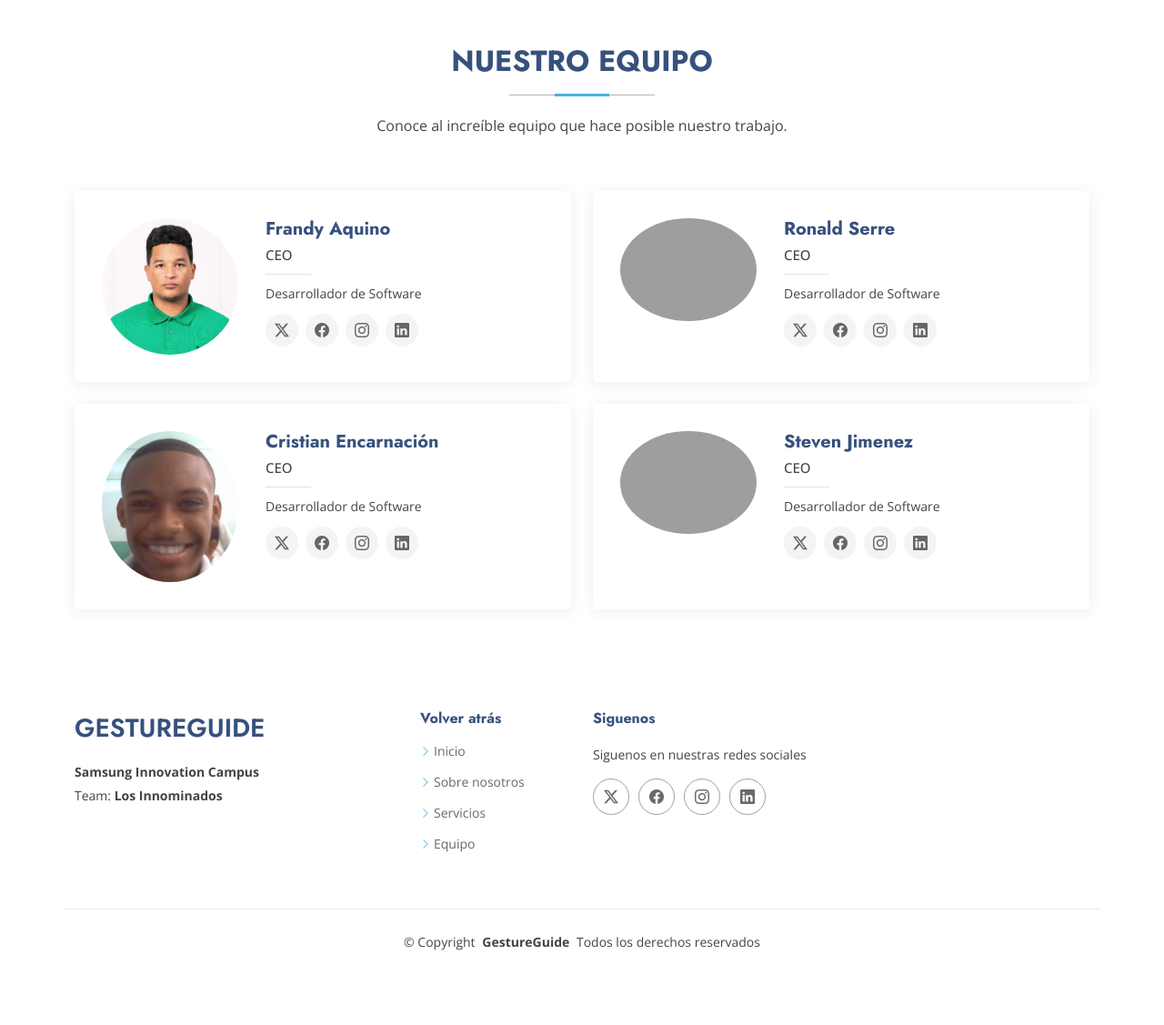
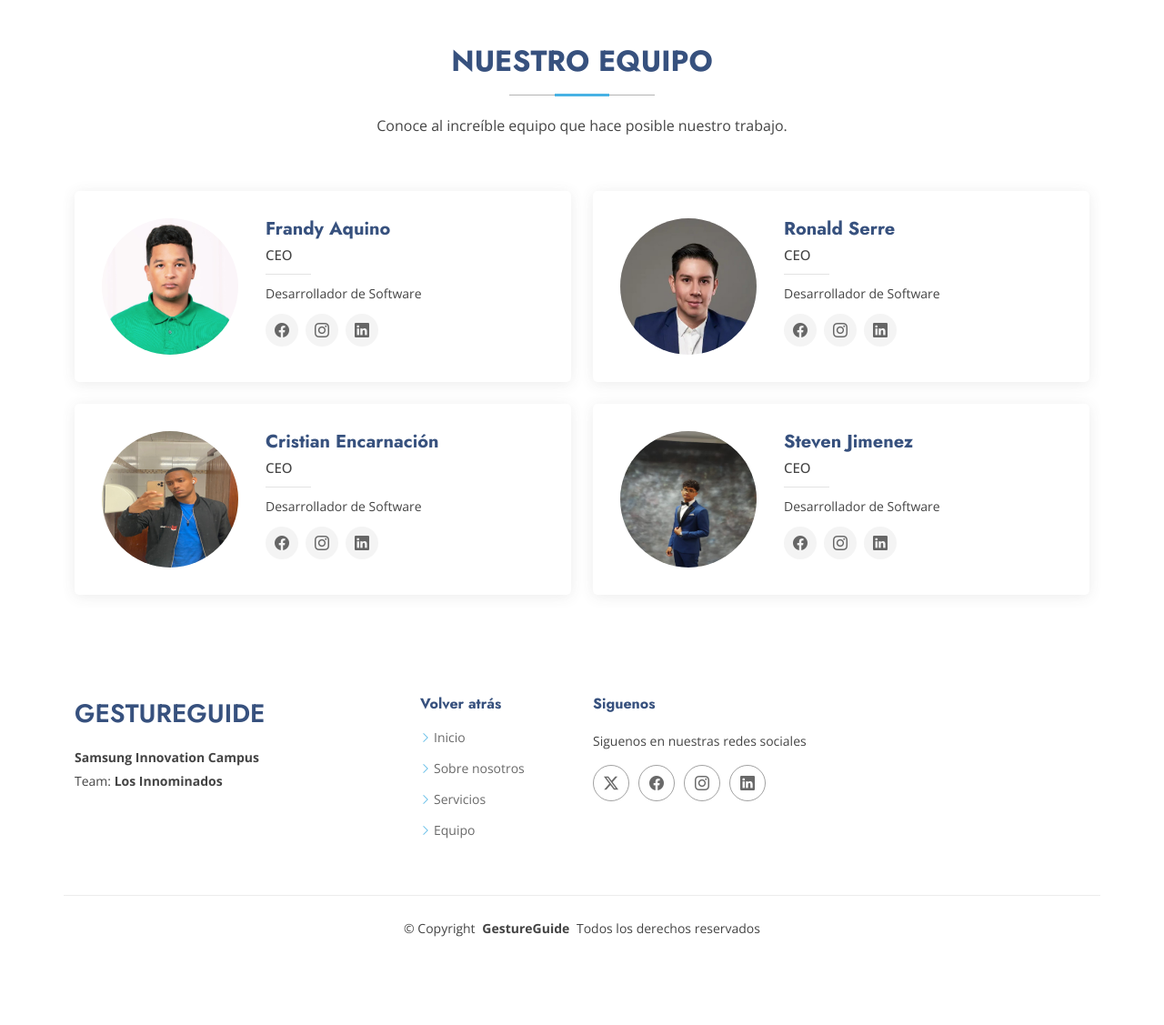
Before and after one commit to Innominados/LenguajeSenas_Web, a Flask app: page / in a window 1280 px wide. Shown: the part 3429-4556 px from the top of the page at 91% size. After the commit the page ends 4459 px from the top, so only its background shows below. Run offline with Flask 2, Linux system fonts and the light colour scheme; some libraries are stand-ins or nearby versions; grey boxes are pictures that could not be loaded.

Commit message:
arreglo de imagenes

```diff
--- a/templates/index.html
+++ b/templates/index.html
@@ -420,7 +420,6 @@
                 <span>CEO</span>
                 <p>Desarrollador de Software</p>
                 <div class="social">
-                  <a href=""><i class="bi bi-twitter-x"></i></a>
                   <a href=""><i class="bi bi-facebook"></i></a>
                   <a href=""><i class="bi bi-instagram"></i></a>
                   <a href=""> <i class="bi bi-linkedin"></i> </a>
@@ -431,13 +430,12 @@
 
           <div class="col-lg-6" data-aos="fade-up" data-aos-delay="200">
             <div class="team-member d-flex align-items-start">
-              <div class="pic"><img src="https://www.prescriptum.com.br/wp-content/uploads/2015/12/placeholder-usuario-500x500.jpg" class="img-fluid" alt=""></div>
+              <div class="pic"><img src="../static/assets/img/team/ronald.jpeg" class="" width="150px" height="150px" alt=""></div>
               <div class="member-info">
                 <h4>Ronald Serre</h4>
                 <span>CEO</span>
                 <p>Desarrollador de Software</p>
                 <div class="social">
-                  <a href=""><i class="bi bi-twitter-x"></i></a>
                   <a href=""><i class="bi bi-facebook"></i></a>
                   <a href=""><i class="bi bi-instagram"></i></a>
                   <a href=""> <i class="bi bi-linkedin"></i> </a>
@@ -448,13 +446,12 @@
 
           <div class="col-lg-6" data-aos="fade-up" data-aos-delay="300">
             <div class="team-member d-flex align-items-start">
-              <div class="pic"><img src="../static/assets/img/team/cristian.jpeg" class="img-fluid" alt=""></div>
+              <div class="pic"><img src="../static/assets/img/team/cristian3.jpeg" class="" width="150px" height="150px" alt=""></div>
               <div class="member-info">
                 <h4>Cristian Encarnación</h4>
                 <span>CEO</span>
                 <p>Desarrollador de Software</p>
                 <div class="social">
-                  <a href=""><i class="bi bi-twitter-x"></i></a>
                   <a href=""><i class="bi bi-facebook"></i></a>
                   <a href=""><i class="bi bi-instagram"></i></a>
                   <a href=""> <i class="bi bi-linkedin"></i> </a>
@@ -465,13 +462,12 @@
 
           <div class="col-lg-6" data-aos="fade-up" data-aos-delay="400">
             <div class="team-member d-flex align-items-start">
-              <div class="pic"><img src="https://www.prescriptum.com.br/wp-content/uploads/2015/12/placeholder-usuario-500x500.jpg" class="img-fluid" alt=""></div>
+              <div class="pic"><img src="../static/assets/img/team/steven.jpeg" class="" width="150px" height="150px" alt=""></div>
               <div class="member-info">
                 <h4>Steven Jimenez</h4>
                 <span>CEO</span>
                 <p>Desarrollador de Software</p>
                 <div class="social">
-                  <a href=""><i class="bi bi-twitter-x"></i></a>
                   <a href=""><i class="bi bi-facebook"></i></a>
                   <a href=""><i class="bi bi-instagram"></i></a>
                   <a href=""> <i class="bi bi-linkedin"></i> </a>
```
Also changed, not shown: static/assets/img/team/cristian.jpeg (deleted), static/assets/img/team/cristian2.jpeg (added), static/assets/img/team/cristian3.jpeg (added), static/assets/img/team/ronald.jpeg (added), static/assets/img/team/steven.jpeg (added).
